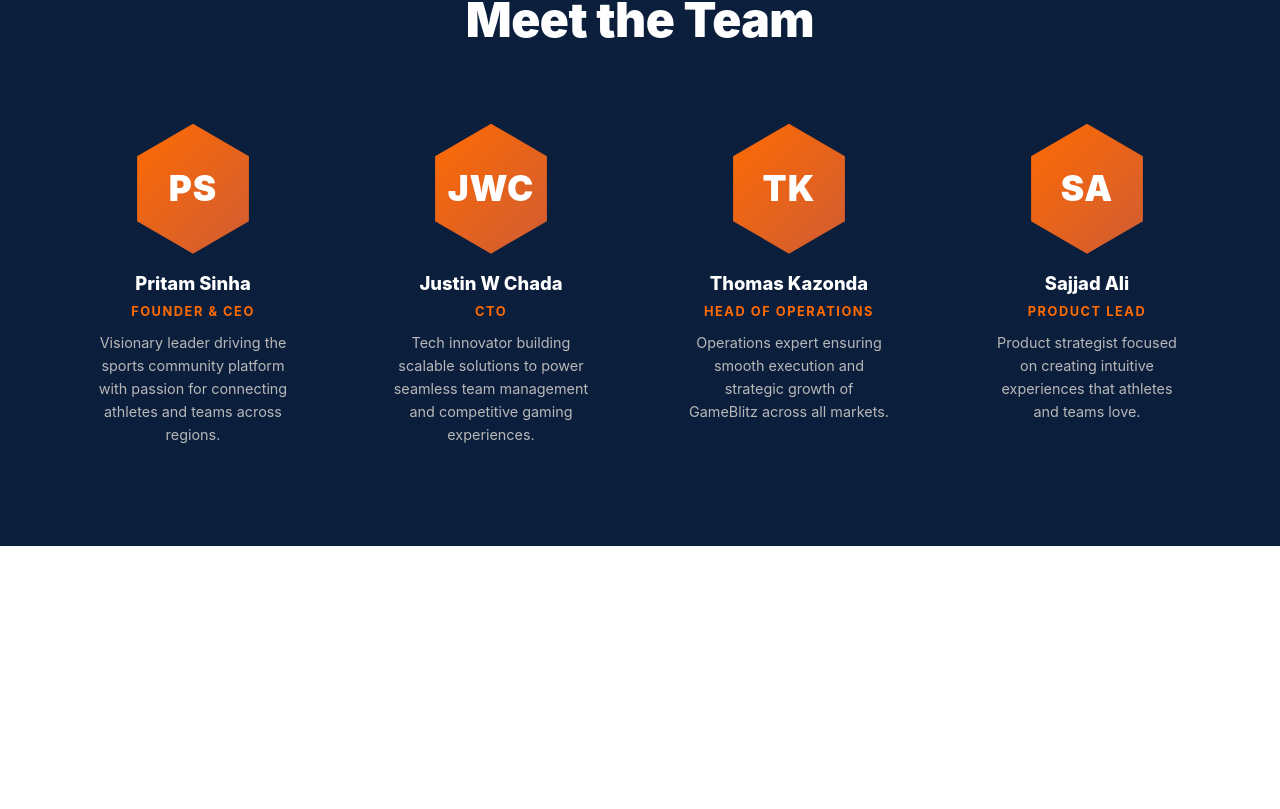
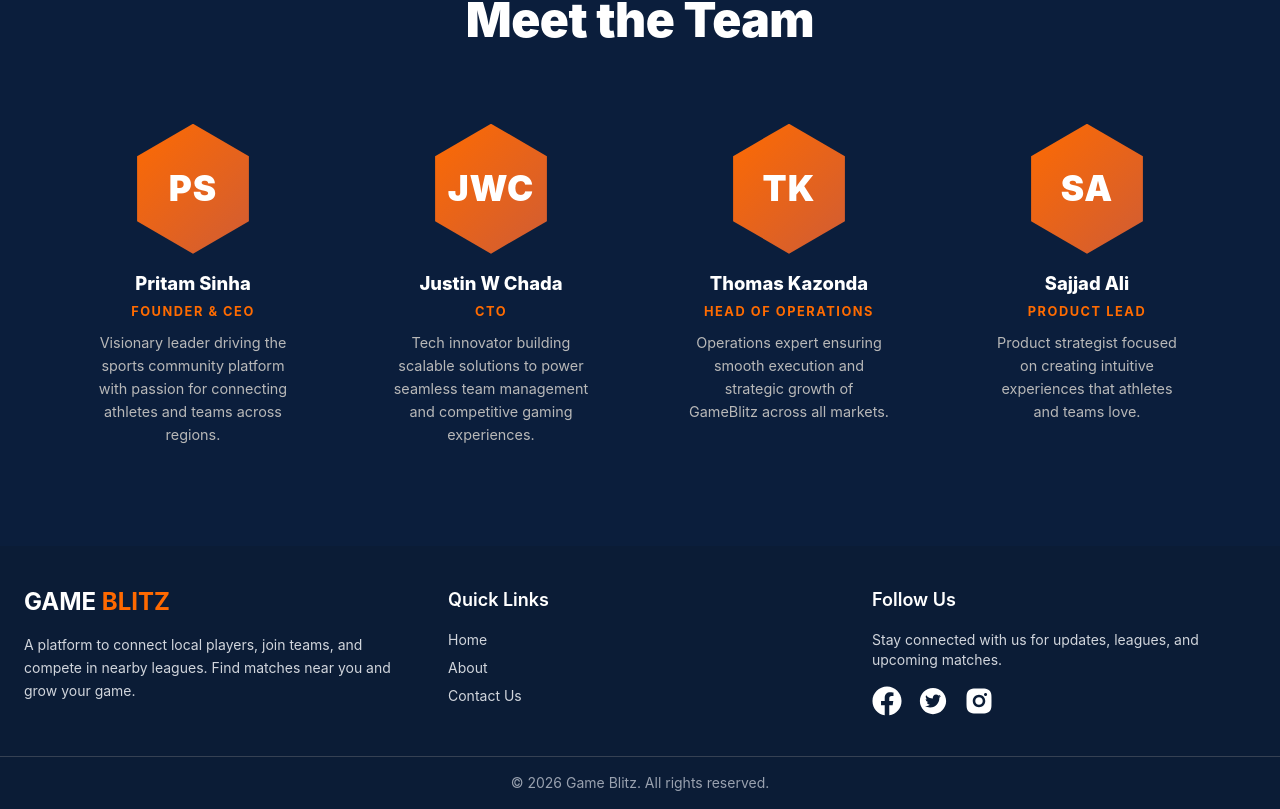
Before and after one commit to SajjadRizvi04/GameBlitz, a React (Vite) app in the folder gameblitz/: page /about in a window 1280 px wide. Shown: the part 2385-3194 px from the top of the page. Before the commit the page ends 2931 px from the top, so only its background shows below. Built offline with nearby package versions, Linux system fonts and the light colour scheme.

Commit message:
Justin - added foter to the About Page

```diff
--- a/gameblitz/src/components/about/About.jsx
+++ b/gameblitz/src/components/about/About.jsx
@@ -3,6 +3,7 @@ import imgBg from "/multi-sport.png"
 import { FaUser, FaMapMarkerAlt, FaFutbol,FaArrowRight } from "react-icons/fa";
 
 import './About.css';
+import Footer from '../shared/footer/Footer'
 import OrangeButton from '../shared/OrangeButton';
 import NormalButton from '../shared/NormalButton';
 
@@ -203,6 +204,7 @@ function AboutUs() {
           </div>
         </div>
       </div>
+      <Footer />
     </div>
   )
 }
```
